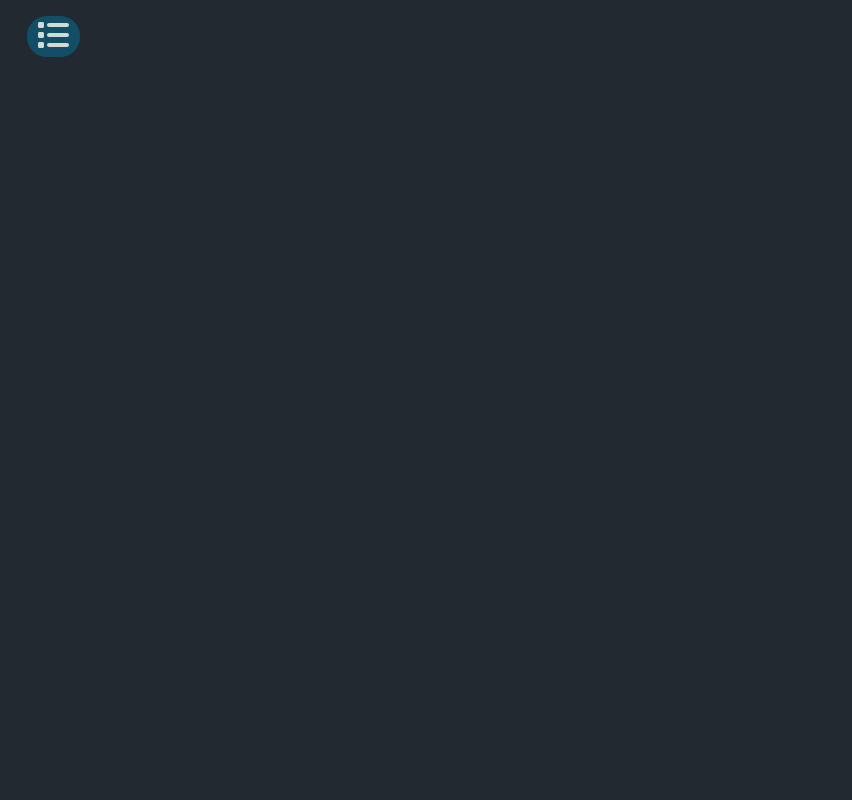
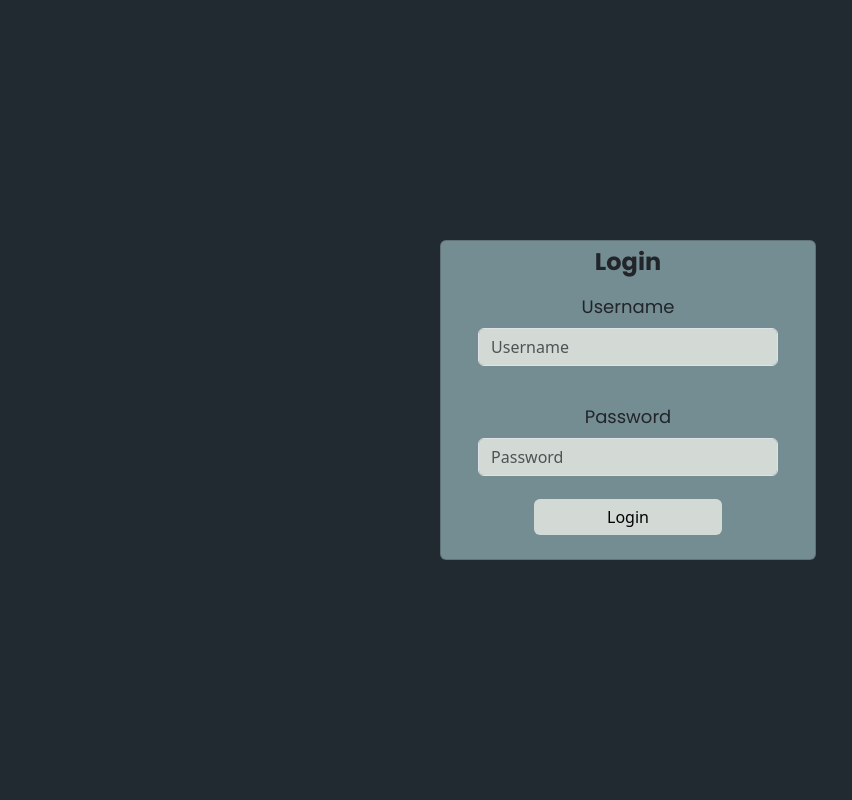
Before and after one commit to jarengisner/financial-tracker-client, a React (Create React App) app: page /login in a window 1280 px wide. Shown: the top 800 px of the page, without its empty margins (0-852 px from the left). Built offline with nearby package versions, Linux system fonts and the light colour scheme.

Commit message:
Worked on setting up login system

```diff
--- a/src/components/login-component/Login.tsx
+++ b/src/components/login-component/Login.tsx
@@ -1,10 +1,54 @@
 import { useState } from 'react';
-import { Card, Form, FormGroup } from 'react-bootstrap';
+import { Button, Card, Form, FormGroup } from 'react-bootstrap';
 import '../login-component/login.styles.css';
+import { loginStateManipulation } from '../../types';
+import { useNavigate } from 'react-router-dom';
 
-export const Login: React.FC = () => {
+interface loginProps {
+  onLogin: loginStateManipulation;
+}
+
+export const Login: React.FC<loginProps> = ({ onLogin }) => {
   const [username, setUsername] = useState<string>('');
   const [password, setPassword] = useState<string>('');
+  const navigate = useNavigate();
+
+  const handleLoginSubmit = (): void => {
+    const userData = {
+      username: username,
+      password: password,
+    };
+
+    fetch('http://localhost:8080/login', {
+      method: 'POST',
+      headers: {
+        'Content-Type': 'application/json',
+      },
+      body: JSON.stringify(userData),
+    })
+      .then((res) => {
+        if (res.ok) {
+          return res.json();
+        } else {
+          console.log('Incorrect username or password');
+        }
+      })
+      .then((info) => {
+        const infoObj = {
+          username: info.username,
+          id: info.id,
+        };
+
+        localStorage.setItem('user', JSON.stringify(infoObj));
+        localStorage.setItem('token', info.token);
+        console.log('successful login');
+        onLogin(info);
+        navigate('/');
+      })
+      .catch((err) => {
+        console.log(err);
+      });
+  };
 
   return (
     <div className='login-container'>
@@ -41,6 +85,13 @@ export const Login: React.FC = () => {
               />
             </div>
           </FormGroup>
+          <Button
+            variant='primary'
+            className='login-submit-button'
+            onClick={handleLoginSubmit}
+          >
+            Login
+          </Button>
         </Form>
       </Card>
     </div>
--- a/src/components/login-component/login.styles.css
+++ b/src/components/login-component/login.styles.css
@@ -10,7 +10,7 @@
 
 .login-card {
   width: 30%;
-  height: 30vh;
+  height: 40vh;
   background-color: #748d92;
 }
 
@@ -46,3 +46,11 @@
   font-size: large;
   font-family: Poppins, sans-serif;
 }
+
+.login-submit-button {
+  background-color: #d3d9d4;
+  border: none;
+  color: black;
+  margin-top: 6%;
+  width: 50%;
+}
--- a/src/components/main-view/MainView.tsx
+++ b/src/components/main-view/MainView.tsx
@@ -6,7 +6,7 @@ import { Login } from '../login-component/Login';
 import { SideBarClosed } from '../home-side-bar/SideBarClosed';
 
 //types
-import { stateManipulationFunction } from '../../types';
+import { loginStateManipulation, stateManipulationFunction } from '../../types';
 
 //styles
 import '../main-view/main-view-styles.css';
@@ -16,7 +16,7 @@ export const MainView: React.FC = () => {
   const storedToken = localStorage.getItem('token');
   const [user, setUser] = useState(storedUser ? JSON.parse(storedUser) : null);
   const [token, setToken] = useState(storedToken ? storedToken : null);
-  const [sideBarOpen, setSideBarOpen] = useState(false);
+  const [sideBarOpen, setSideBarOpen] = useState<Boolean>(false);
 
   const openSideBar: stateManipulationFunction = (): void => {
     setSideBarOpen(true);
@@ -26,29 +26,62 @@ export const MainView: React.FC = () => {
     setSideBarOpen(false);
   };
 
+  //May need to push into user and token
+  const onLogin: loginStateManipulation = (arg) => {
+    const argDestructure = {
+      username: arg.username,
+      id: arg.id,
+    };
+    setUser(argDestructure);
+    setToken(arg.token);
+  };
+
   return (
     <BrowserRouter>
-      {/**user && token &&  */}
-      {sideBarOpen ? (
-        <Col md={2} style={{ height: '100vh' }} className='open-side-menu'>
+      <Row>
+        {user && token && sideBarOpen ? (
+          <Col
+            md={2}
+            style={{ height: '100vh' }}
+            className='side-bar-menu open'
+          >
             <SideBar closeSideBar={closeSideBar} />
           </Col>
         ) : (
-        <Col md={1} style={{ height: '100vh' }}>
+          !user &&
+          !token &&
+          sideBarOpen && (
+            <Col
+              md={1}
+              style={{ height: '100vh' }}
+              className='side-bar-menu closed'
+            >
               <SideBarClosed openSideBar={openSideBar} />
             </Col>
+          )
         )}
         <Routes>
-        <Route path='/login' element={<Login />} />
+          <Route path='/login' element={<Login onLogin={onLogin} />} />
           <Route
             path='/'
             element={
-            <div>
-              <h1>Home screen</h1>
+              user && token && sideBarOpen ? (
+                <Col md={10} className='main-component'>
+                  <div className='main-component-content-container'>
+                    <h1>main</h1>
                   </div>
+                </Col>
+              ) : (
+                <Col md={11} className='main-component'>
+                  <div className='main-component-content-container'>
+                    <h1>main</h1>
+                  </div>
+                </Col>
+              )
             }
           />
         </Routes>
+      </Row>
     </BrowserRouter>
   );
 };
--- a/src/components/main-view/main-view-styles.css
+++ b/src/components/main-view/main-view-styles.css
@@ -1,3 +1,25 @@
-.open-side-menu {
+/* .open-side-menu {
+
+}
+ */
+
+.side-bar-menu.open {
   background-color: #124e66;
 }
+
+.side-bar-menu {
+  transition: background-color 0.5s linear, opacity 0.5s linear;
+}
+
+.side-bar-menu.closed {
+  background-color: #212a31;
+}
+
+.main-component {
+  height: 100vh;
+}
+
+.main-component-content-container {
+  background-color: #212a31;
+  height: 100vh;
+}
```
Also changed, not shown: src/types.ts (+8 -0 lines). Lines whose indentation alone changed are shown as unchanged.
